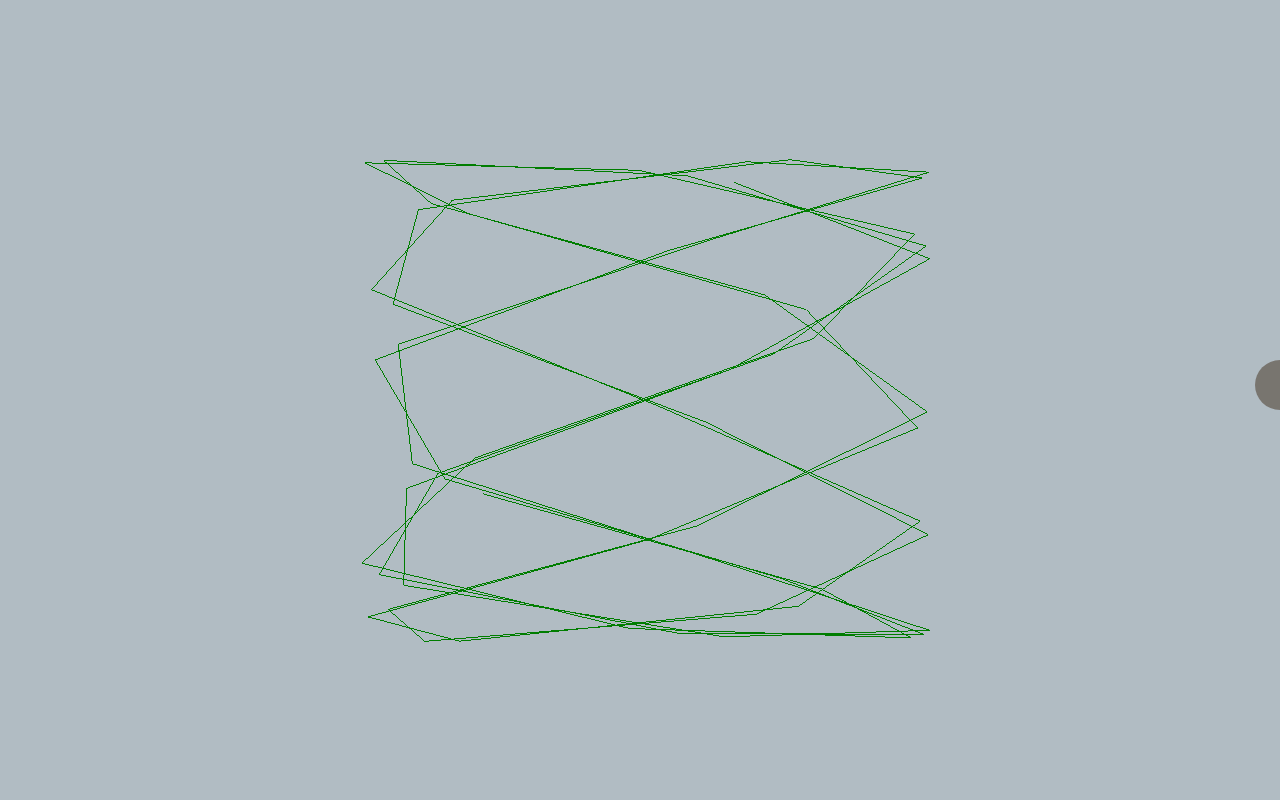
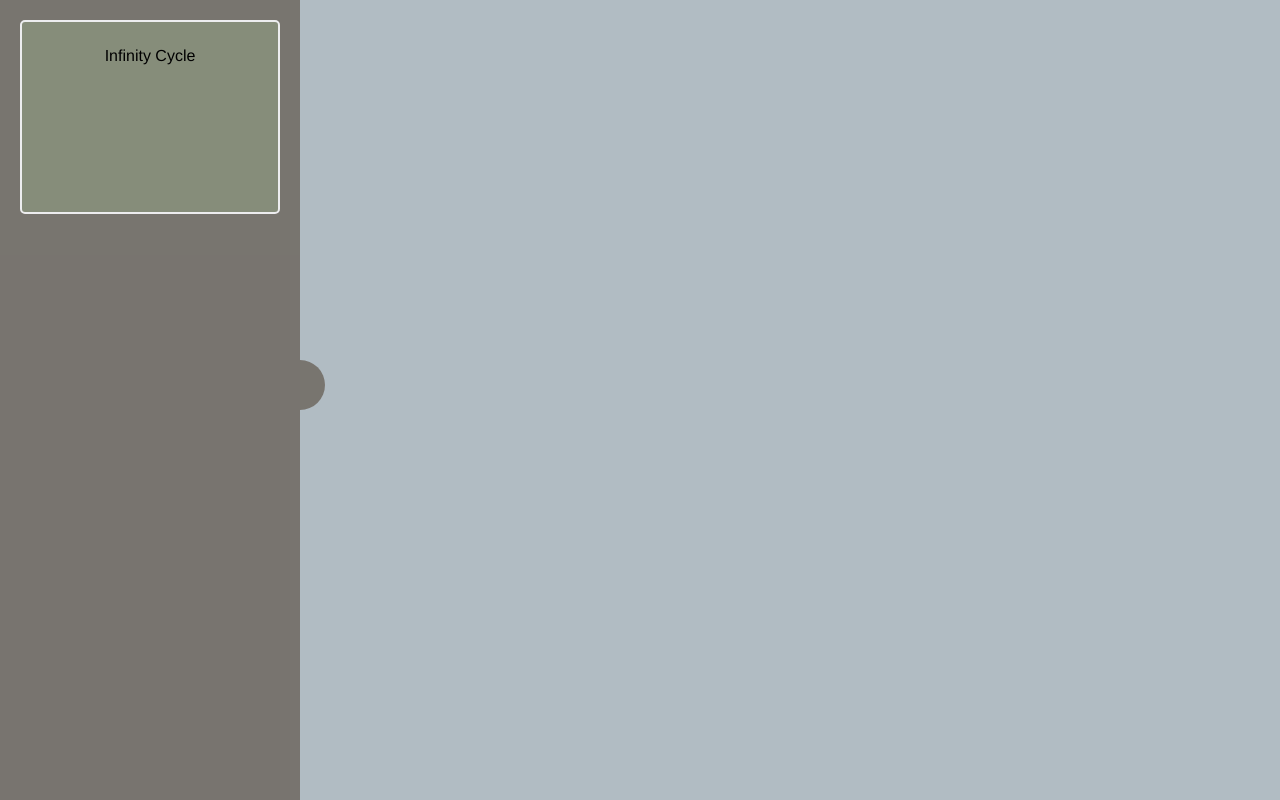
Before and after one commit to edwardsCam/generative, a React app: page / in a window 1280 px wide. Built offline with nearby package versions, Linux system fonts and the light colour scheme.

Commit message:
hook up the pattern tray to allow selecting the current pattern

```diff
--- a/src/GenerativeController.js
+++ b/src/GenerativeController.js
@@ -1,5 +1,6 @@
 import { Scene, PerspectiveCamera, WebGLRenderer } from 'three';
 import { palette } from 'utils/Color';
+import { get } from 'lodash';
 
 import InfinityCycle from 'patterns/InfinityCycle';
 
@@ -18,22 +19,29 @@ export default function GenerativeController() {
   renderer.setClearColor(palette[0], 1);
   camera.position.set(0, 0, 10);
 
+  this.render = render;
   this.animateActivePattern = (time, delta, props) => {
-    if (activePattern) {
-      activePattern(time, delta, props);
-      render();
-    }
+    if (!activePattern) return;
+
+    activePattern.animate(time, delta, props);
+    render();
   };
-  this.setActivePattern = (pattern, initialProps) => {
-    switch (pattern) {
-      case 'InfinityCycle':
-        activePattern = new InfinityCycle(scene, initialProps);
+  this.setActivePattern = pattern => {
+    switch (pattern.name) {
+      case 'Infinity Cycle':
+        activePattern = {
+          name: pattern.name,
+          animate: new InfinityCycle(scene, pattern.props),
+        };
+        break;
+      default:
+        activePattern = null;
         break;
     }
   };
+  this.getActivePatternName = () => get(activePattern, 'name', '');
   this.getDomElement = () => renderer.domElement;
 
-  //document.body.appendChild(renderer.domElement);
   window.addEventListener('resize', e => {
     camera.aspect = window.innerWidth / window.innerHeight;
     camera.updateProjectionMatrix();
--- a/src/components/App.js
+++ b/src/components/App.js
@@ -2,60 +2,74 @@ import React from 'react';
 import Generative from 'components/Generative';
 import PatternTray from 'components/PatternTray';
 import PropsTray from 'components/PropsTray';
+import { get } from 'lodash';
 
 export default class App extends React.Component {
 
   constructor(props) {
     super(props);
     this.state = {
-      patternTrayIsOpen: false,
-      propsTrayIsOpen: false,
-      activePattern: 'InfinityCycle',
-      activePatternProps: require('patterns/InfinityCycle/defaultProps').default,
-      activePatternPropConfig: require('../patterns/InfinityCycle/propConfig').default,
+      patternTrayIsOpen: true,
+      propsTrayIsOpen: true,
+      activePattern: null,
     };
     this.onClickLeftExpander = this.onClickLeftExpander.bind(this);
     this.onClickRightExpander = this.onClickRightExpander.bind(this);
     this.setPatternProp = this.setPatternProp.bind(this);
+    this.handleSelectPattern = this.handleSelectPattern.bind(this);
   }
 
   render() {
+    const { activePattern, patternTrayIsOpen, propsTrayIsOpen } = this.state;
     return (
       <div className='app'>
-        <Generative
-          pattern={this.state.activePattern}
-          patternProps={this.state.activePatternProps}
+        <Generative pattern={activePattern} />
+        <PatternTray
+          isOpen={patternTrayIsOpen}
+          onClickExpander={this.onClickLeftExpander}
+          onSelectPattern={this.handleSelectPattern}
         />
-        {/*<PatternTray
-          isOpen={this.state.patternTrayIsOpen}
-          onClickExpander={this.onClickLeftExpander}
-        />*/}
+        {activePattern && (
           <PropsTray
-          isOpen={this.state.propsTrayIsOpen}
+            isOpen={propsTrayIsOpen}
             onClickExpander={this.onClickRightExpander}
-          props={this.state.activePatternProps}
-          propConfig={this.state.activePatternPropConfig}
+            pattern={activePattern}
             onChangeProp={this.setPatternProp}
           />
+        )}
       </div>
     );
   }
 
   onClickLeftExpander() {
-    this.setState({
-      patternTrayIsOpen: !this.state.patternTrayIsOpen
-    });
+    this.setState({ patternTrayIsOpen: !this.state.patternTrayIsOpen });
   }
-
   onClickRightExpander() {
-    this.setState({
-      propsTrayIsOpen: !this.state.propsTrayIsOpen
-    });
+    this.setState({ propsTrayIsOpen: !this.state.propsTrayIsOpen });
   }
 
   setPatternProp(prop, value) {
+    const { activePattern } = this.state;
+    activePattern.props = Object.assign(activePattern.props, { [prop]: value });
+    this.setState({ activePattern });
+  }
+
+  handleSelectPattern = pattern => {
+    const { name } = pattern;
+    if (name === get(this.state, 'activePattern.name')) return;
+    switch (name) {
+      case 'Infinity Cycle':
         this.setState({
-      activePatternProps: Object.assign(this.state.activePatternProps, { [prop]: value })
+          activePattern: {
+            name,
+            props: require('patterns/InfinityCycle/defaultProps').default,
+            propConfig: require('../patterns/InfinityCycle/propConfig').default,
+          }
         });
+        break;
+      default:
+        this.setState({ activePattern: null });
+        break;
     }
   }
+}
--- a/src/components/Generative.js
+++ b/src/components/Generative.js
@@ -1,45 +1,50 @@
 import React from 'react';
-import { object, string } from 'prop-types';
+import { object } from 'prop-types';
 import GenerativeController from 'GenerativeController';
 
 export default class Generative extends React.Component {
 
   static propTypes = {
-    pattern: string,
-    patternProps: object,
-  }
-
-  static defaultProps = {
-    pattern: 'InfinityCycle',
-    patternProps: {},
+    pattern: object,
   }
 
   constructor(props) {
     super(props);
-    this.state = {
-      controller: new GenerativeController(),
-      time: 0,
-    };
-    this.state.controller.setActivePattern(props.pattern, props.patternProps);
     this.animate = this.animate.bind(this);
+    this.controller = new GenerativeController();
+    this.controller.render();
+    this.localTime = 0;
+    this.globalTime = 0;
   }
 
   render() {
-    return (
-      <div ref={me => { this.container = me; }} />
-    );
+    return <div ref={me => { this.container = me; }} />;
   }
 
   componentDidMount() {
-    this.container.appendChild(this.state.controller.getDomElement());
+    this.container.appendChild(this.controller.getDomElement());
     requestAnimationFrame(this.animate);
+  }
+
+  componentWillReceiveProps(nextProps) {
+    const { pattern } = nextProps;
+    if (pattern && this.controller.getActivePatternName() !== pattern.name) {
+      this.controller.setActivePattern(pattern);
+    }
   }
 
   animate(now) {
     const nowInSeconds = now / 1000;
-    const delta = nowInSeconds - this.state.time;
-    this.setState({ time: nowInSeconds });
-    this.state.controller.animateActivePattern(nowInSeconds, delta, this.props.patternProps);
+    const delta = nowInSeconds - this.globalTime;
+    this.globalTime = nowInSeconds;
+
+    const { pattern } = this.props;
+    if (pattern) {
+      this.localTime += delta;
+      this.controller.animateActivePattern(this.localTime, delta, pattern.props);
+    } else if (this.localTime > 0) {
+      this.localTime = 0;
+    }
     requestAnimationFrame(this.animate);
   }
 }
--- a/src/components/PatternTray.js
+++ b/src/components/PatternTray.js
@@ -1,5 +1,7 @@
 import React from 'react';
 import { bool, func } from 'prop-types';
+import PatternSelector from 'components/ui/PatternSelector';
+import patternManifest from 'patterns/manifest';
 import Tray from './Tray.js';
 
 export default class PatternTray extends React.Component {
@@ -7,20 +9,34 @@ export default class PatternTray extends React.Component {
   static propTypes = {
     isOpen: bool.isRequired,
     onClickExpander: func.isRequired,
+    onSelectPattern: func.isRequired,
   };
+
+  constructor(props) {
+    super(props);
+    this.renderPatternSelector = this.renderPatternSelector.bind(this);
+  }
 
   render() {
     return (
       <Tray side='left' isOpen={this.props.isOpen} >
-        <div className='hover-icon' onClick={this.props.onClickExpander}>
-          {/* this.props.isOpen ? '<' : '>' */}
-        </div>
+        <div className='hover-icon' onClick={this.props.onClickExpander} />
         {this.props.isOpen && (
-          <div>
-            {/*  TODO  */}
+          <div className='tray-content'>
+            { patternManifest.map(this.renderPatternSelector) }
           </div>
         )}
       </Tray>
     );
   }
+
+  renderPatternSelector(pattern) {
+    return (
+      <PatternSelector
+        key={pattern.name}
+        pattern={pattern}
+        onSelectPattern={this.props.onSelectPattern}
+      />
+    );
+  }
 }
--- a/src/components/PropsTray.js
+++ b/src/components/PropsTray.js
@@ -8,8 +8,7 @@ export default class PropsTray extends React.Component {
   static propTypes = {
     isOpen: bool.isRequired,
     onClickExpander: func.isRequired,
-    props: object.isRequired,
-    propConfig: object.isRequired,
+    pattern: object,
     onChangeProp: func.isRequired,
   };
 
@@ -23,15 +22,13 @@ export default class PropsTray extends React.Component {
   }
 
   render() {
-    const { props } = this.props;
-    return (
-      <Tray side='right' isOpen={this.props.isOpen} >
-        <div className='hover-icon' onClick={this.props.onClickExpander}>
-          {/* this.props.isOpen ? '>' : '<' */}
-        </div>
-        {this.props.isOpen && (
+    const { pattern, isOpen, onClickExpander } = this.props;
+    return pattern && (
+      <Tray side='right' isOpen={isOpen} >
+        <div className='hover-icon' onClick={onClickExpander} />
+        {isOpen && (
           <div className='tray-content'>
-            {Object.keys(props).map(this.renderControl)}
+            {Object.keys(pattern.props).map(this.renderControl)}
           </div>
         )}
       </Tray>
@@ -39,8 +36,9 @@ export default class PropsTray extends React.Component {
   }
 
   renderControl(prop) {
-    const config = this.props.propConfig[prop];
-    const value = this.props.props[prop];
+    const { pattern } = this.props;
+    const config = pattern.propConfig[prop];
+    const value = pattern.props[prop];
     if (config.type === 'slider') {
       return (
         <Slider
--- a/src/components/ui/PatternSelector/index.js
+++ b/src/components/ui/PatternSelector/index.js
@@ -1,16 +1,21 @@
 import React from 'react';
-import { object } from 'prop-types';
+import { object, func } from 'prop-types';
 
 export default class PatternSelector extends React.Component {
 
   static propTypes = {
     pattern: object.isRequired,
+    onSelectPattern: func.isRequired,
   }
 
   render() {
+    const { pattern } = this.props;
     return (
-      <div className='pattern-selector'>
-        {this.props.pattern.name}
+      <div
+        className='pattern-selector'
+        onClick={() => this.props.onSelectPattern(pattern)}
+      >
+        {pattern.name}
       </div>
     );
   }
--- a/src/patterns/InfinityCycle/defaultProps.js
+++ b/src/patterns/InfinityCycle/defaultProps.js
@@ -1,7 +1,7 @@
 const defaultProps = {
   maxPoints: 1460,
   rotateSpeed: 0.15,
-  drawTime: 0.125,
+  drawTime: 0.1,
   growthTime: 15,
   pointDistance: 0.5,
   vertical: true,
--- /dev/null
+++ b/src/patterns/manifest.js
@@ -0,0 +1,7 @@
+const patternManifest = [
+  {
+    name: 'Infinity Cycle',
+  },
+];
+
+export default patternManifest;
--- a/style/main.css
+++ b/style/main.css
@@ -68,7 +68,7 @@ body {
 
 .tray-content {
   width: 100%;
-  overflow-y: scroll;
+  overflow-y: auto;
   padding-bottom: 20px;
 }
 
```
Lines whose indentation alone changed are shown as unchanged.
